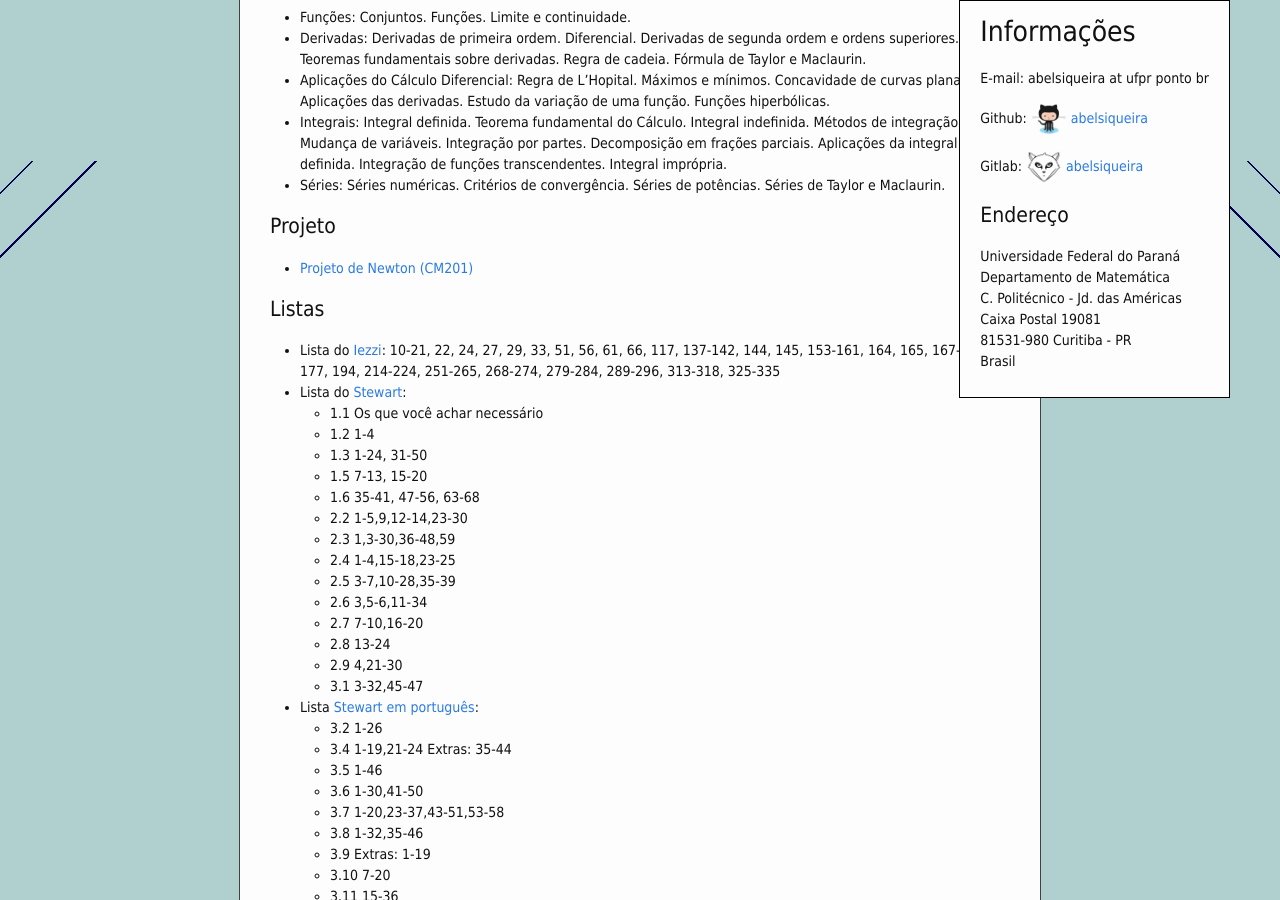
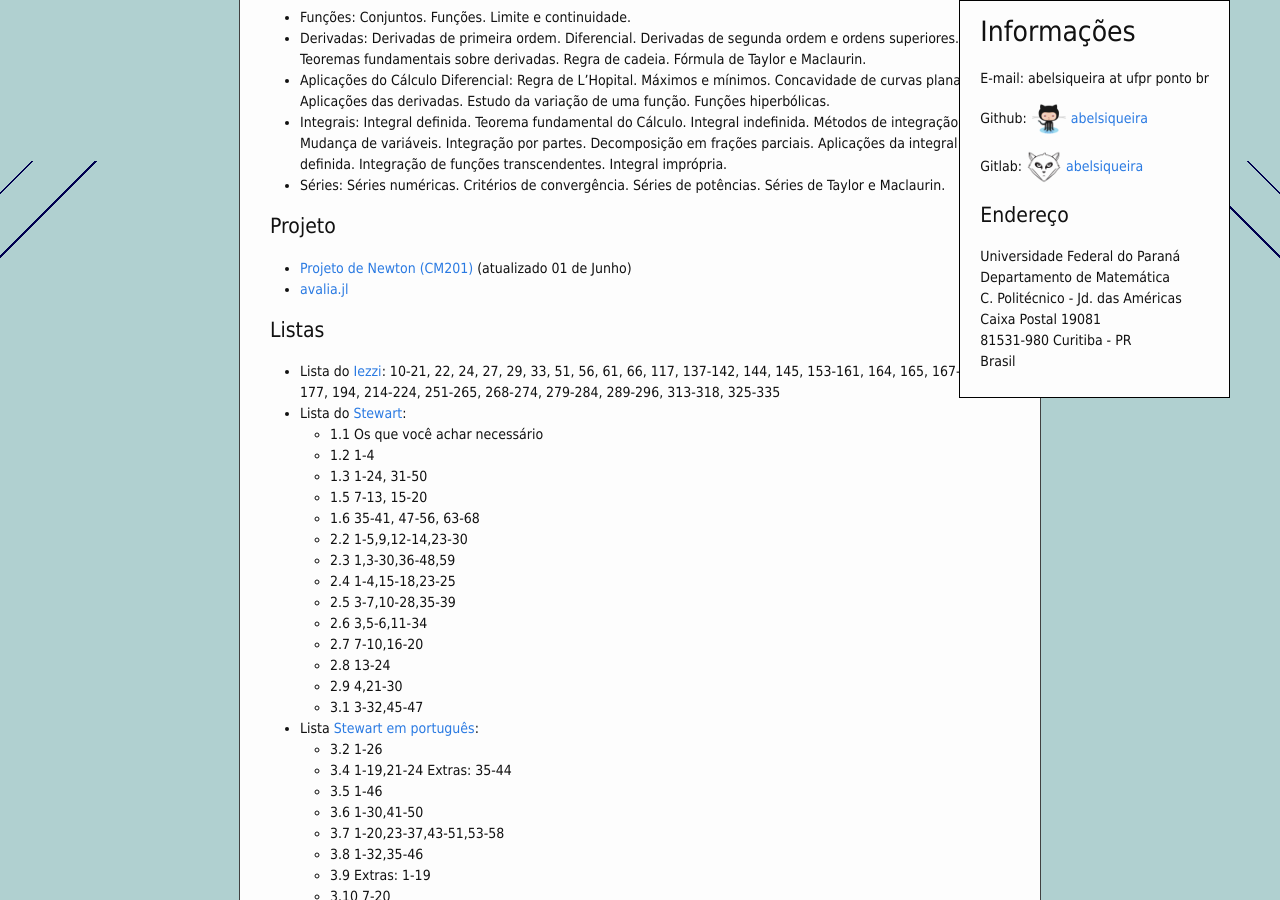
Before and after one commit to abelsiqueira/abelsiqueira.github.io-old, a Jekyll site: the page built from _posts/br/2015-02-18-cm201-calculo-diferencial-e-integral-2015s1.markdown, in a window 1280 px wide and 900 px high, scrolled down 739 px. Built offline with Jekyll 4.4.1, drawn with Linux system fonts in a browser that asks for light colours; nearby versions of some CDN libraries.

Commit message:
Adiciona avalia.jl para o projeto de Newton

```diff
--- a/_posts/br/2015-02-18-cm201-calculo-diferencial-e-integral-2015s1.markdown
+++ b/_posts/br/2015-02-18-cm201-calculo-diferencial-e-integral-2015s1.markdown
@@ -51,6 +51,8 @@ permalink:  cm201-2015s1
 # Projeto
 
   - [Projeto de Newton (CM201)]({{ site.baseurl }}/disciplinas/2015s1-cm201/projeto-newton.pdf)
+    (atualizado 01 de Junho)
+  - [avalia.jl]({{site.baseurl}}/disciplinas/2015s1-cm201/avalia.jl)
 
 # Listas
 
```
Also changed, not shown: 2 other files.
